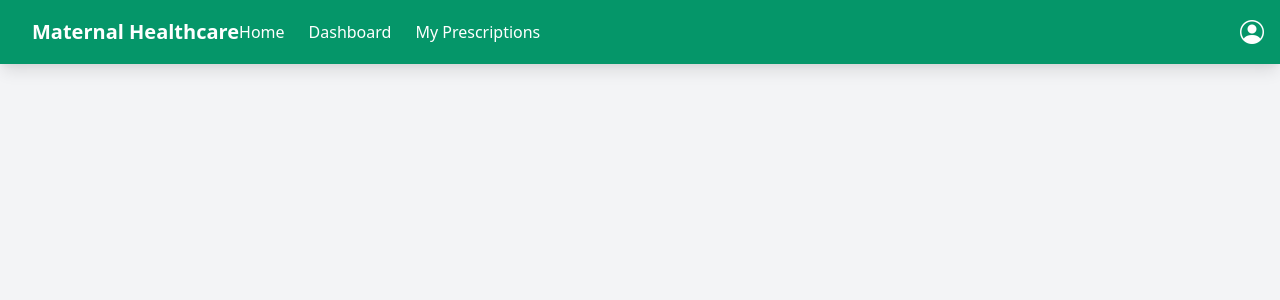
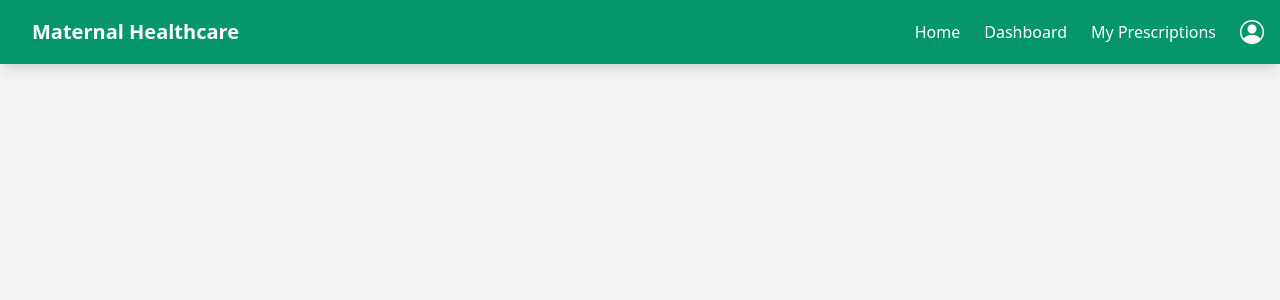
Before and after one commit to allankalema/healthcaresystem, a Django app: page / in a window 1280 px wide. Shown: the top 300 px of the page. Run offline with Django 5.2, Linux system fonts and the light colour scheme.

Commit message:
base retified

```diff
--- a/templates/accounts/base.html
+++ b/templates/accounts/base.html
@@ -4,6 +4,8 @@
     <meta charset="UTF-8">
     <meta name="viewport" content="width=device-width, initial-scale=1.0">
     <title>Maternal Healthcare</title>
+    <!-- Favicon -->
+    <link rel="icon" type="image/x-icon" href="https://cdn-icons-png.flaticon.com/512/3063/3063172.png">
     <!-- Tailwind CSS CDN -->
     <link href="https://cdn.jsdelivr.net/npm/tailwindcss@2.2.19/dist/tailwind.min.css" rel="stylesheet">
     <!-- Bootstrap Icons CDN -->
@@ -42,6 +44,8 @@
                 <h1 class="text-xl font-semibold">Maternal Healthcare</h1>
             </div>
 
+            <!-- Navigation Links and Profile Dropdown -->
+            <div class="flex items-center space-x-6">
                 <!-- Navigation Links (visible on large screens) -->
                 <div class="hidden lg:flex space-x-6">
                     <a href="#" class="hover:text-green-200">Home</a>
@@ -49,8 +53,8 @@
                     <a href="#" class="hover:text-green-200">My Prescriptions</a>
                 </div>
 
-            <!-- Profile Dropdown -->
-            <div class="relative ml-auto"> <!-- ml-auto pushes the profile to the far right -->
+                <!-- Profile Dropdown (visible on all screens) -->
+                <div class="relative">
                     <button id="profile-dropdown" class="flex items-center focus:outline-none">
                         <i class="bi bi-person-circle text-2xl"></i>
                     </button>
@@ -62,6 +66,7 @@
                         <a href="#" class="block px-4 py-2 text-gray-800 hover:bg-green-100">Login</a>
                         <a href="#" class="block px-4 py-2 text-gray-800 hover:bg-green-100">Signup</a>
                         <a href="#" class="block px-4 py-2 text-gray-800 hover:bg-green-100">Logout</a>
+                    </div>
                 </div>
             </div>
         </div>
```
Lines whose indentation alone changed are shown as unchanged.
